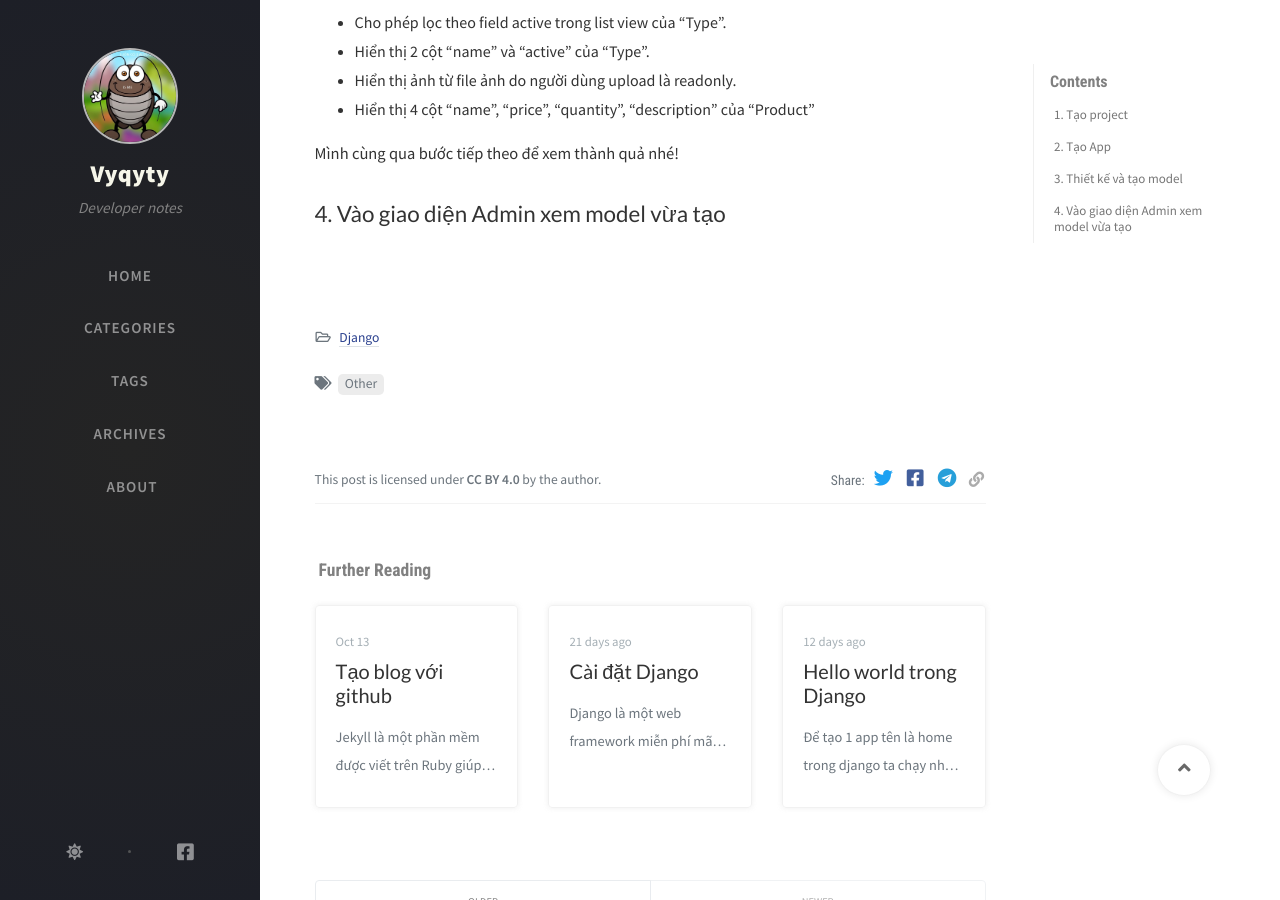
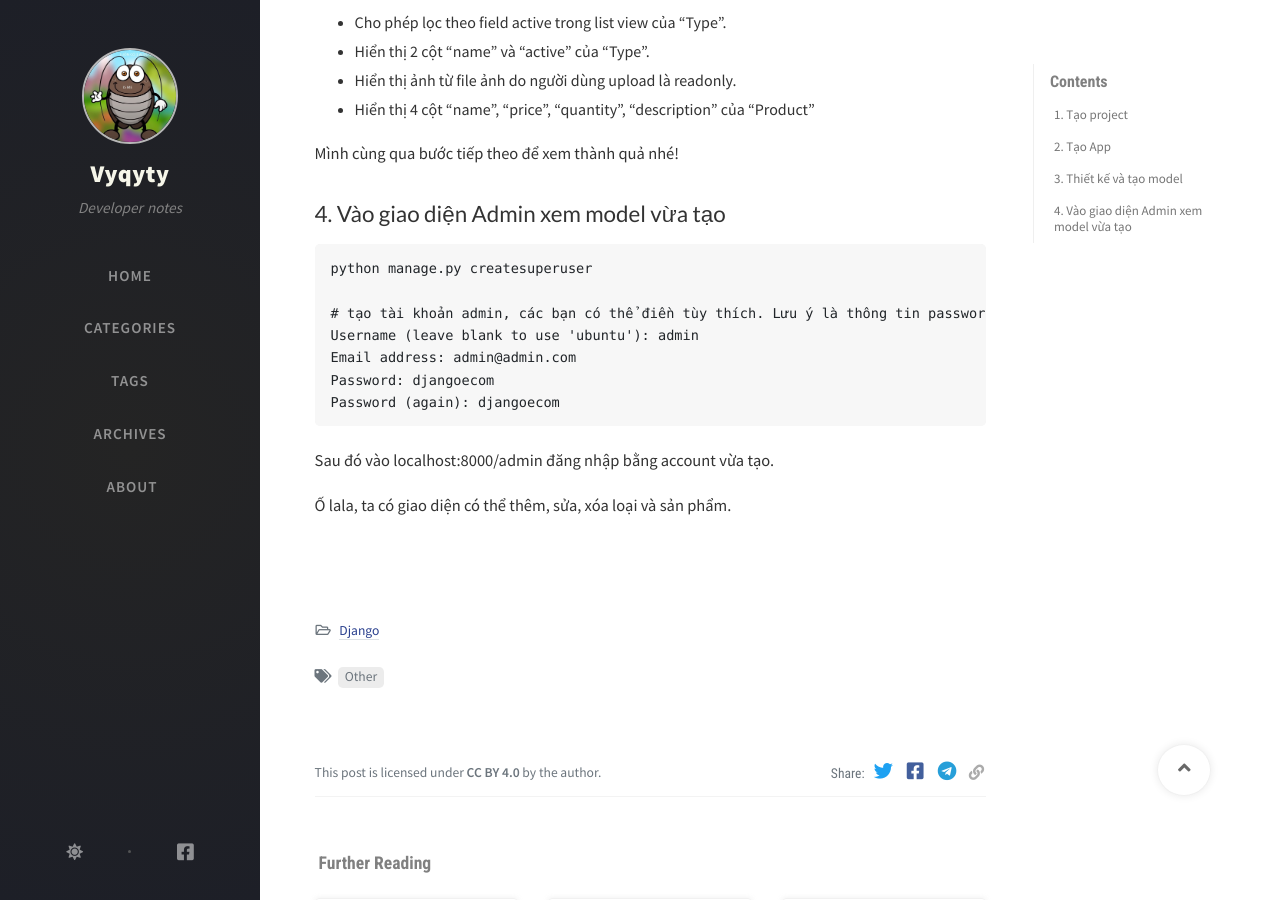
Before and after one commit to vyqyty/vyqyty.github.io, a Jekyll site: the page built from _posts/2020-11-23-web-ban-hang-don-gian-trong-django.md, in a window 1280 px wide and 900 px high, scrolled down 4627 px. Built offline with Jekyll 4.4.1, drawn with Linux system fonts in a browser that asks for light colours; nearby versions of some CDN libraries; comment, search, counter and statistics services are not loaded.

Commit message:
Update 2020-11-23-web-ban-hang-don-gian-trong-django.md

````diff
--- a/_posts/2020-11-23-web-ban-hang-don-gian-trong-django.md
+++ b/_posts/2020-11-23-web-ban-hang-don-gian-trong-django.md
@@ -193,3 +193,15 @@ Với đoạn code trên ta cũng đã customize lại ModelAdmin mặc định:
 Mình cùng qua bước tiếp theo để xem thành quả nhé!
 
 ## 4. Vào giao diện Admin xem model vừa tạo
+```
+python manage.py createsuperuser
+
+# tạo tài khoản admin, các bạn có thể điền tùy thích. Lưu ý là thông tin password không được giống / gần giống Username và Email. Nếu không nó sẽ không cho tạo :v.
+Username (leave blank to use 'ubuntu'): admin
+Email address: admin@admin.com
+Password: djangoecom
+Password (again): djangoecom
+```
+Sau đó vào localhost:8000/admin đăng nhập bằng account vừa tạo.
+
+Ố lala, ta có giao diện có thể thêm, sửa, xóa loại và sản phẩm.
````
